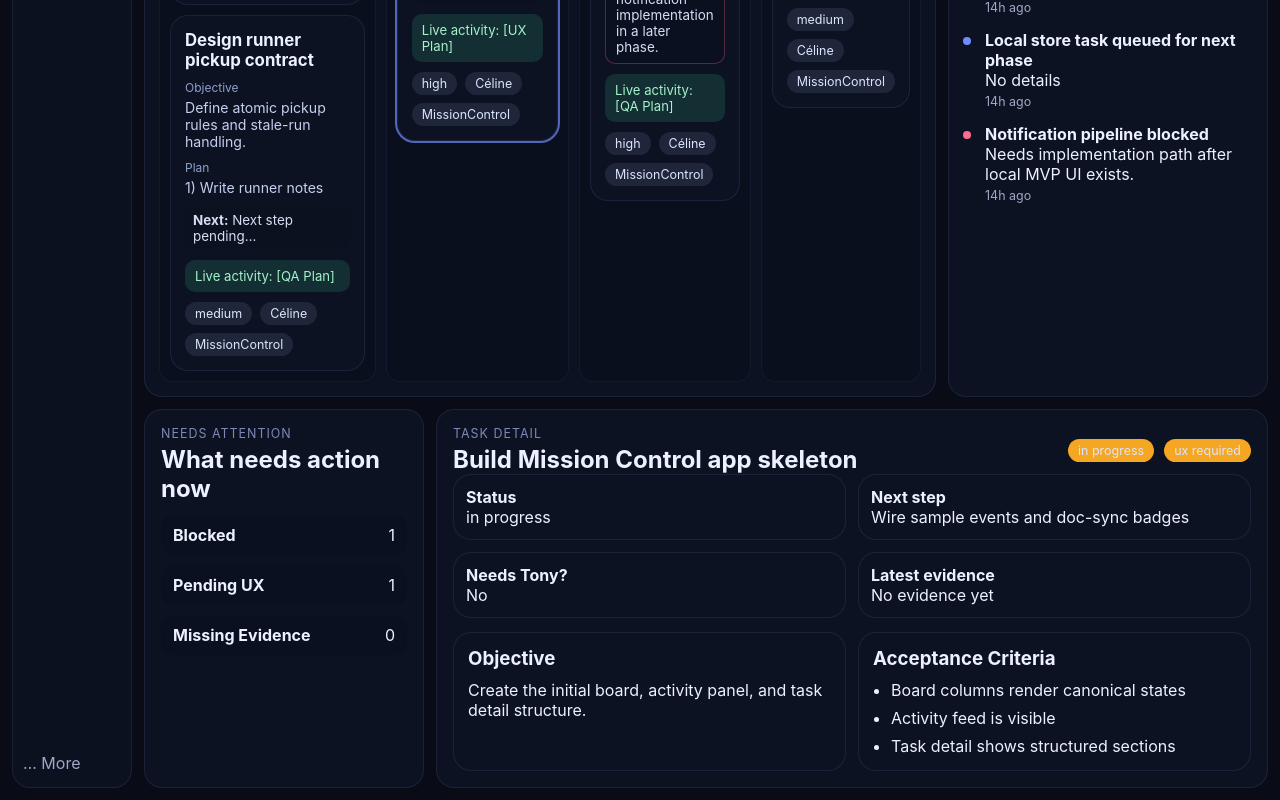
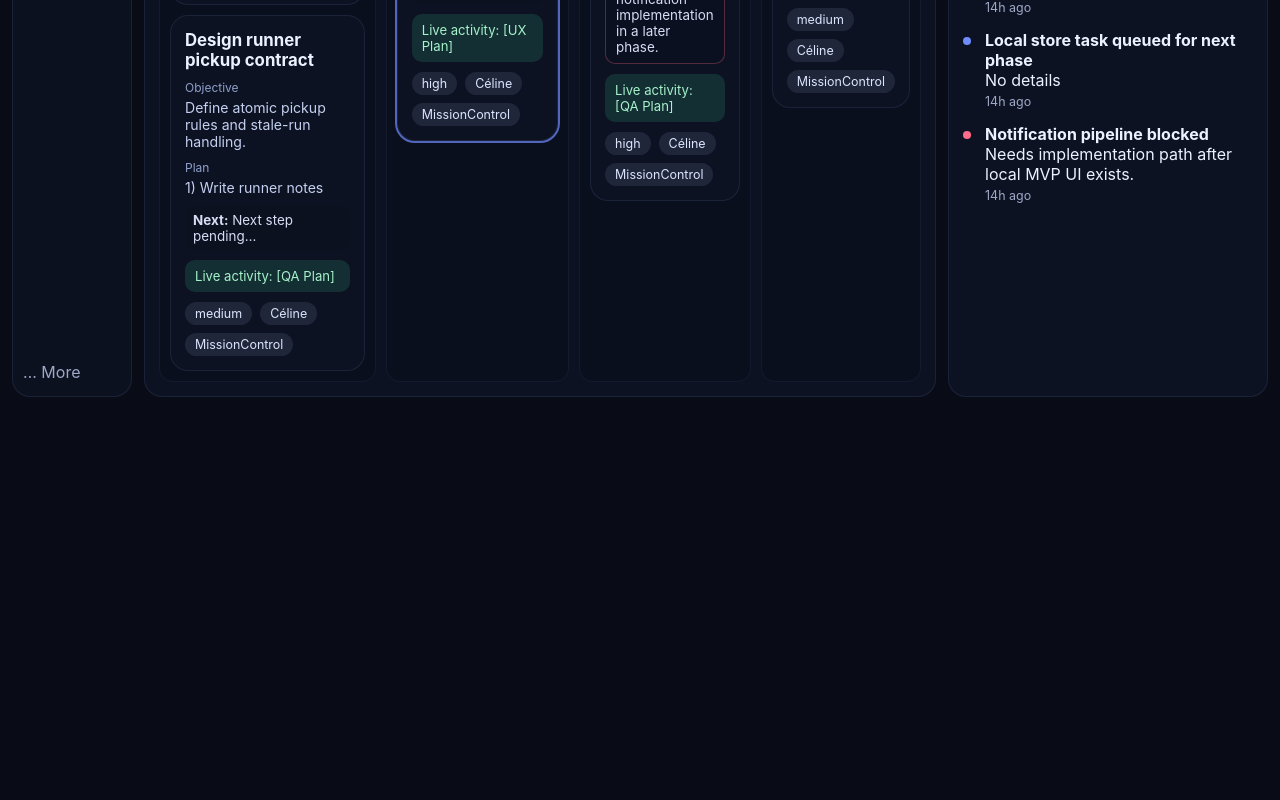
Before and after one commit to celine-1984-2077/celine-missioncontrol, a React (Vite) app in the folder mission-control/: page / in a window 1280 px wide. Shown: the part 823-1623 px from the top of the page. After the commit the page ends 1232 px from the top, so only its background shows below. Built offline with nearby package versions, Linux system fonts and the light colour scheme.

Commit message:
Remove lower homepage detail sections

```diff
--- a/mission-control/src/App.tsx
+++ b/mission-control/src/App.tsx
@@ -373,51 +373,6 @@ export function App() {
             </div>
           </aside>
         </section>
-
-        <section className="lower-grid">
-          <section className="card-shell attention-panel">
-            <div className="panel-heading">
-              <div>
-                <p className="eyebrow">Needs Attention</p>
-                <h2>What needs action now</h2>
-              </div>
-            </div>
-            <div className="attention-list">
-              <div className="attention-row"><strong>Blocked</strong><span>{tasks.filter((task) => task.status === 'blocked').length}</span></div>
-              <div className="attention-row"><strong>Pending UX</strong><span>{tasks.filter((task) => task.requiresUxReview && !hasPassingReview(state, task.id, 'ux_review')).length}</span></div>
-              <div className="attention-row"><strong>Missing Evidence</strong><span>{missingEvidenceCount}</span></div>
-            </div>
-          </section>
-
-          <section className="card-shell details-panel">
-            <div className="panel-heading">
-              <div>
-                <p className="eyebrow">Task Detail</p>
-                <h2>{selectedTask?.title}</h2>
-              </div>
-              <div className="chips-row">
-                {selectedTask && <span className={`pill ${statusTone[selectedTask.status]}`}>{formatStatus(selectedTask.status)}</span>}
-                {selectedTask?.requiresUxReview && <span className={`pill ${selectedTaskUxReady ? 'tone-green' : 'tone-amber'}`}>ux {selectedTaskUxReady ? 'ready' : 'required'}</span>}
-              </div>
-            </div>
-
-            {selectedTask && (
-              <div className="detail-stack">
-                <div className="overview-grid">
-                  <InfoCard title="Status" value={formatStatus(selectedTask.status)} />
-                  <InfoCard title="Next step" value={selectedTask.nextStep ?? 'Not set'} />
-                  <InfoCard title="Needs Tony?" value={selectedTask.requiresApproval ? 'Approval required' : selectedTask.blockerDetail ? 'Check blocker' : 'No'} />
-                  <InfoCard title="Latest evidence" value={selectedTaskEvidence?.latestEvidenceLabel ?? 'No evidence yet'} />
-                </div>
-
-                <div className="read-sections">
-                  <DetailSection title="Objective"><p>{selectedTask.objective}</p></DetailSection>
-                  <DetailSection title="Acceptance Criteria"><ul>{selectedTask.acceptanceCriteria.map((item) => <li key={item}>{item}</li>)}</ul></DetailSection>
-                </div>
-              </div>
-            )}
-          </section>
-        </section>
       </main>
     </div>
   )
```
